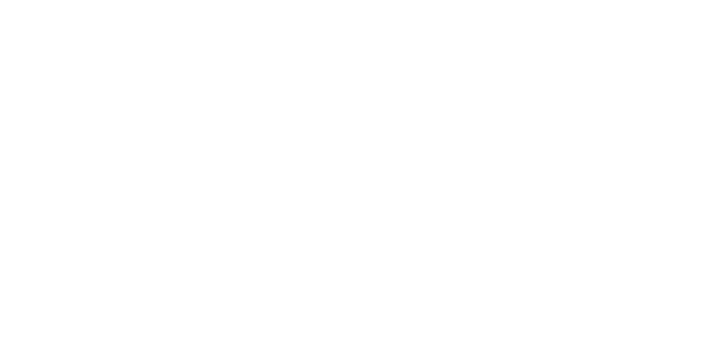
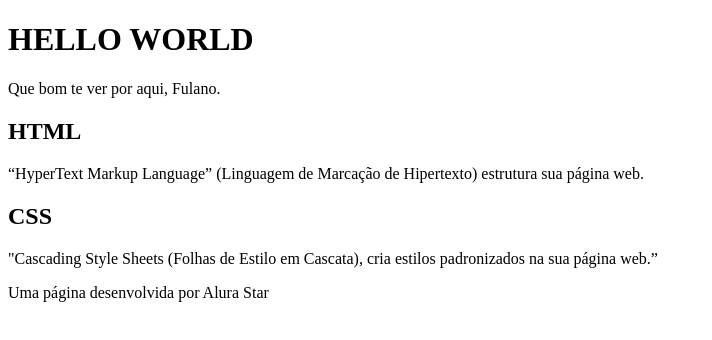
Before and after one commit to AngelaFelicianodDS/HelloWorld, a plain HTML site: page index.html in a window 1280 px wide. Shown: the whole page, without its empty margins (0-712 px from the left). Drawn offline with Linux system fonts and the light colour scheme.

Commit message:
Segunda Parte HTML

```diff
--- a/index.html
+++ b/index.html
@@ -6,6 +6,23 @@
     <title>Hello World</title>
 </head>
 <body>
+   <header>
+     <H1>HELLO WORLD</H1>
+     <P>Que bom te ver por aqui, Fulano.</P>
+   </header>
 
+
+   <section>
+        <h2>HTML</h2>
+        <P>“HyperText Markup Language” (Linguagem de Marcação de Hipertexto) estrutura sua página web.</P>
+
+        <h2>CSS</h2>
+        <P>"Cascading Style Sheets (Folhas de Estilo em Cascata), cria estilos padronizados na sua página web.”</P>
+   </section>
+
+<footer>
+
+</footer>
+    <P>Uma página desenvolvida por Alura Star</P>
 </body>
 </html>
```
